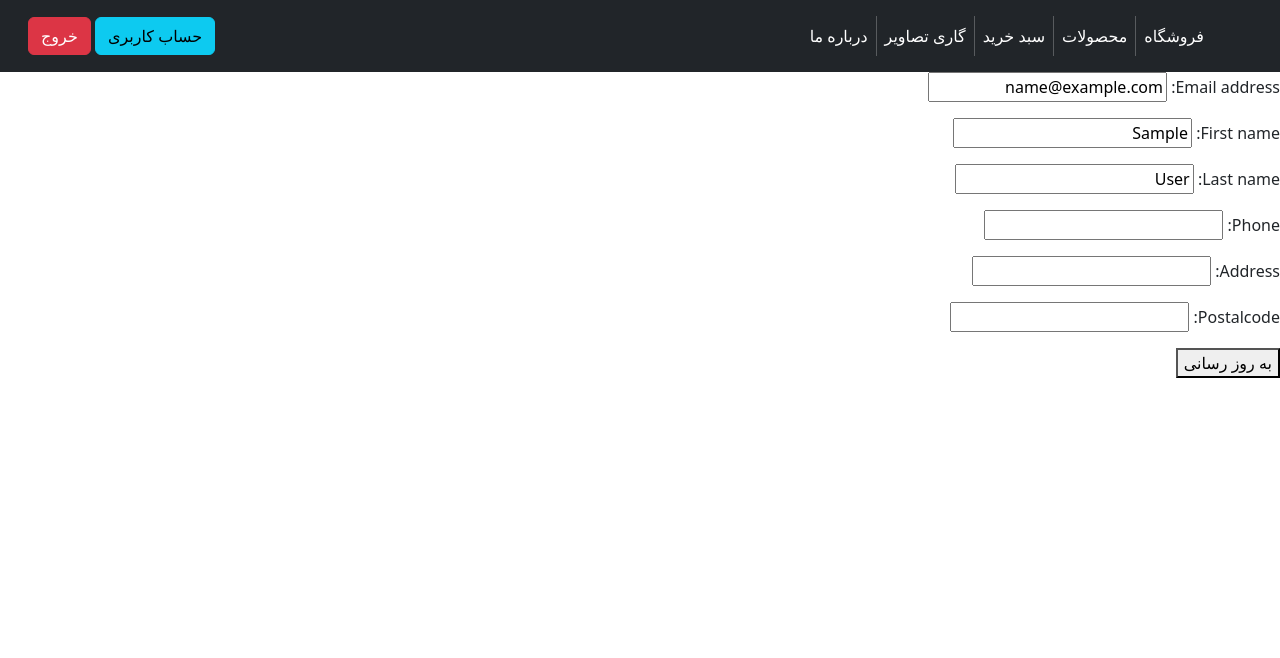
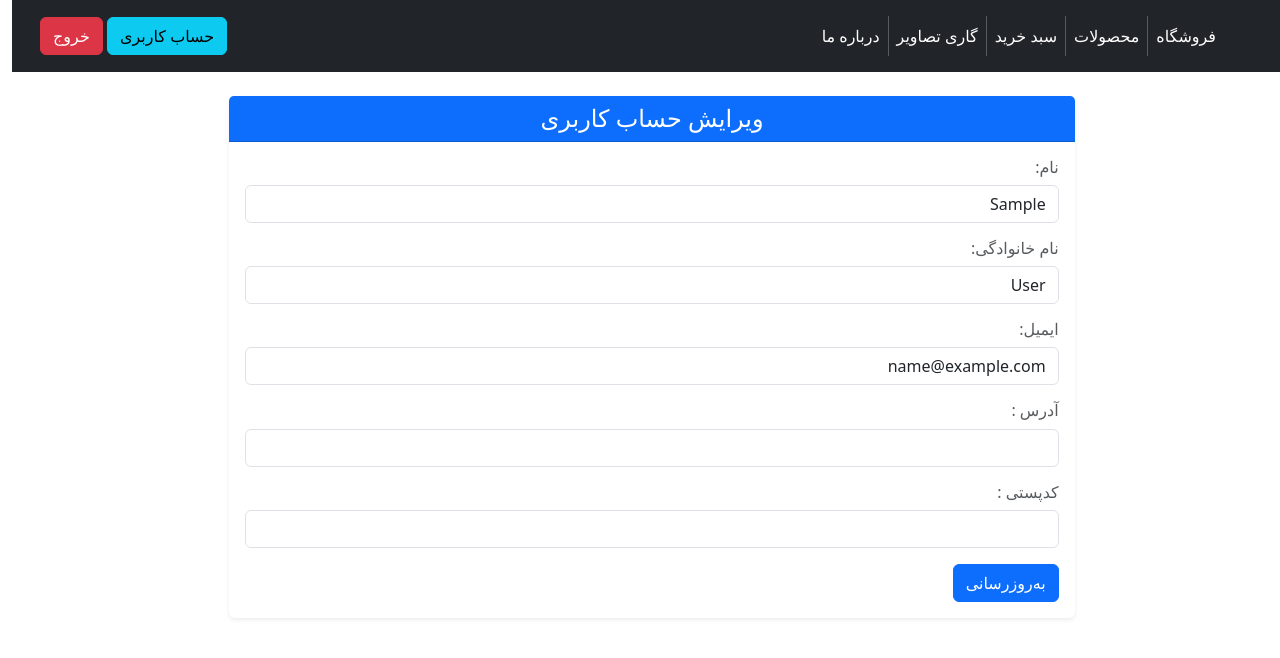
Before and after one commit to mhmdreza13/Web-App, a Django app: page /accounts/update/ in a window 1280 px wide. Shown: the top 658 px of the page. Run offline with Django 5.2, Linux system fonts and the light colour scheme; the visitor is signed in with stand-in values (Sample User, id 1); some libraries are stand-ins or nearby versions.

Commit message:
update Profile and change profile

```diff
--- a/accounts/admin.py
+++ b/accounts/admin.py
@@ -1,5 +1,5 @@
 from django.contrib import admin
-from .models import Profile
+from .models import Profile ,UserAddresses
 # Register your models here.
 
 class ProfileAdmin(admin.ModelAdmin):
@@ -9,3 +9,4 @@
 
 
 admin.site.register(Profile,ProfileAdmin)
+admin.site.register(UserAddresses)
--- a/accounts/models.py
+++ b/accounts/models.py
@@ -20,3 +20,15 @@
         pass
 
 post_save.connect (sender= User ,receiver=save_profile_user)
+
+
+class UserAddresses(models.Model):
+    profile = models.ForeignKey(Profile, on_delete=models.CASCADE, related_name='addresses')
+    title = models.CharField(max_length=50)  # مثلا "خانه"، "محل کار"
+    city = models.CharField(max_length=100)
+    street = models.CharField(max_length=200)
+    postal_code = models.CharField(max_length=20, blank=True, null=True)
+    # می‌توانی فیلدهای بیشتری مثل شماره واحد، توضیحات و ... اضافه کنی
+
+    def __str__(self):
+        return f"{self.title} - {self.city}"
--- a/accounts/templates/accounts/update.html
+++ b/accounts/templates/accounts/update.html
@@ -1,15 +1,42 @@
 {% extends "main.html" %}
+{% load widget_tweaks %}
 
 {% block title %}ویرایش حساب{% endblock title %}
 
 {% block body %}
-    <form action = "" method = "post">
-        {% csrf_token %}
-        {{ user_form.as_p}}
-        {{ profile_form.as_p}}
-        <button type = "submit"> به روز رسانی</button>
-    </form>
+<br>
+<form action="" method="post" class="needs-validation" novalidate>
+    {% csrf_token %}
 
+        <div class="row justify-content-center">
+            <div class="col-md-8">
+                <div class="card shadow-sm border-0">
+                    <div class="card-header bg-primary text-white text-center">
+                        <h4 class="mb-0">ویرایش حساب کاربری</h4>
+                    </div>
+                    <div class="card-body">
+                        <div class="mb-3">
+                            <h6 class="text-muted">نام:</h6>
+                            {{ user_form.first_name|add_class:"form-control"|attr:"style:width:100" }}
+                        </div>
+                        <div class="mb-3">
+                            <h6 class="text-muted">نام خانوادگی:</h6>
+                            {{ user_form.last_name|add_class:"form-control"|attr:"style:width:100%" }}
+                        </div>
+                        <div class="mb-3">
+                            <h6 class="text-muted">ایمیل:</h6>
+                            {{ user_form.email|add_class:"form-control"|attr:"style:width:100%" }}
+                        </div>
+                            <div class="mb-3">
+                            <h6 class="text-muted">آدرس :</h6>
+                            {{ profile_form.address|add_class:"form-control"|attr:"style:width:100%"  }}
+                        </div>
+                        <div>
+                            <div class="mb-3">
+                            <h6 class="text-muted">کدپستی :</h6>
+                            {{ profile_form.postalcode|add_class:"form-control"|attr:"style:width:100%"}}
+                        </div>
+                        <button type="submit" class="btn btn-primary">به‌روزرسانی</button>
+</form>
 
-
-{% endblock body%}
+{% endblock body %}
--- a/accounts/views.py
+++ b/accounts/views.py
@@ -26,38 +26,49 @@
 def user_login (request):
 
     if request.method == 'POST':
-        form = UserLoginForm(request.POST)
+
+        form = UserLoginForm(request.POST) # create An example where the user has entered information
+
         if form.is_valid():
+
             data = form.cleaned_data
+
             try:
+
                 user = authenticate(request ,username = User.objects.get(email= data ['user']),password = data ['password'])
+
             except:
+
                 user = authenticate(request ,username = data ['user'],password = data ['password'])
+
             if user is not None :
+
                 login(request,user)
                 messages.success(request,'با موفقیت وارد شدید.','success')
                 return redirect ('home:home')
+
             else:
+
                 messages.success(request,'نام کاربر یا رمز عبور اشتباه است','danger')
                 redirect ('accounts:user_login')
 
     else:
+
         form = UserLoginForm()
+
     context = {'form':form}
     return render(request , 'accounts/login.html',context)
 
+def user_logout (request):
 
-def user_logout (request):
     logout(request)
     messages.success(request,'با موفقیت خارج شدید.','info')
     return redirect ('home:home')
 
+def user_profile (request):
 
-def user_profile (request):
     profile = Profile.objects.get(user_id = request.user.id)
-    print (profile.address)
     return render (request ,'accounts/profile.html',{'profile':profile})
-
 
 def user_update (request):
     if request.method == "POST":
@@ -73,4 +84,5 @@
         profile_form = ProfileUpdateForm(instance=request.user.profile)
     context = {'user_form':user_form , 'profile_form':profile_form}
 
+
     return render (request , "accounts/update.html",context)
--- a/home/templates/home/home.html
+++ b/home/templates/home/home.html
@@ -1,5 +1,5 @@
 {% extends 'main.html' %}
-{% block title %} Home {% endblock %}
+{% block title %} خانه {% endblock %}
 {% block body %}
 <h1>  خانه </h1>
 {% endblock %}
--- a/website/settings.py
+++ b/website/settings.py
@@ -39,6 +39,7 @@
     'django.contrib.staticfiles',
     'home.apps.HomeConfig',
     'accounts.apps.AccountsConfig',
+    'widget_tweaks',
 ]
 
 MIDDLEWARE = [
@@ -112,7 +113,6 @@
 
 USE_TZ = True
 
-
 # Static files (CSS, JavaScript, Images)
 # https://docs.djangoproject.com/en/5.2/howto/static-files/
 
```
Also changed, not shown: accounts/templates/accounts/profile.html (+6 -4 lines), accounts/migrations/0003_useraddresses.py (added).
